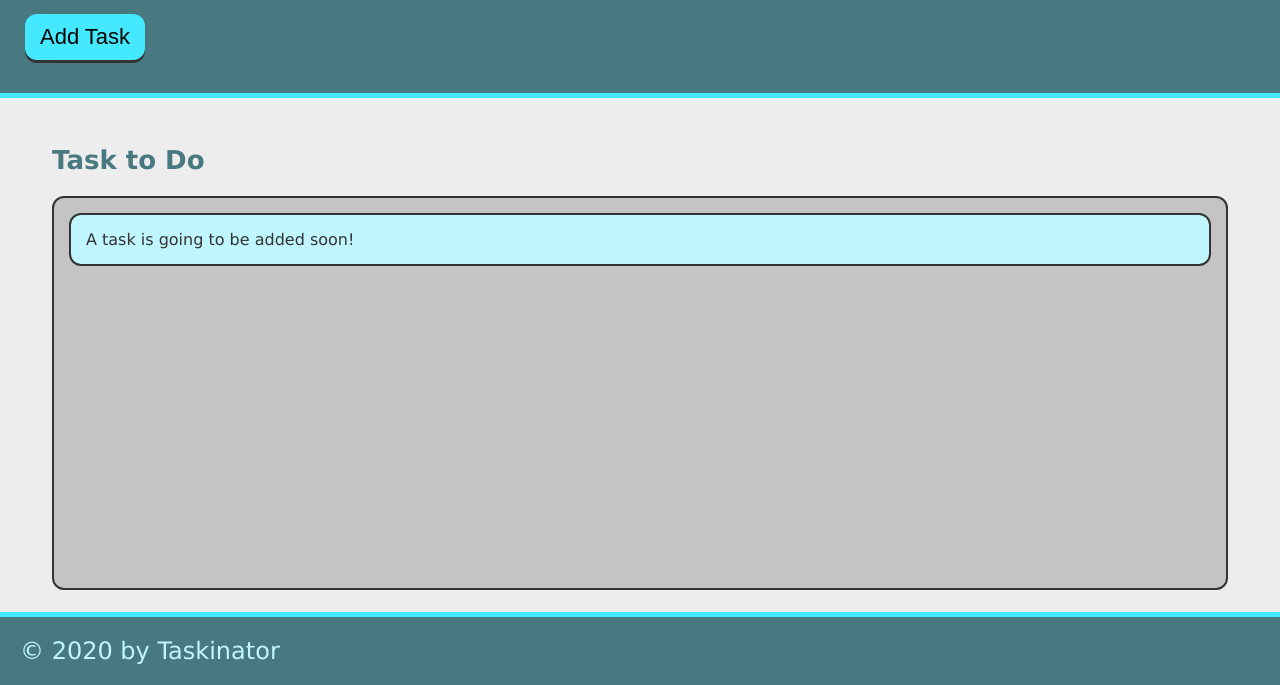
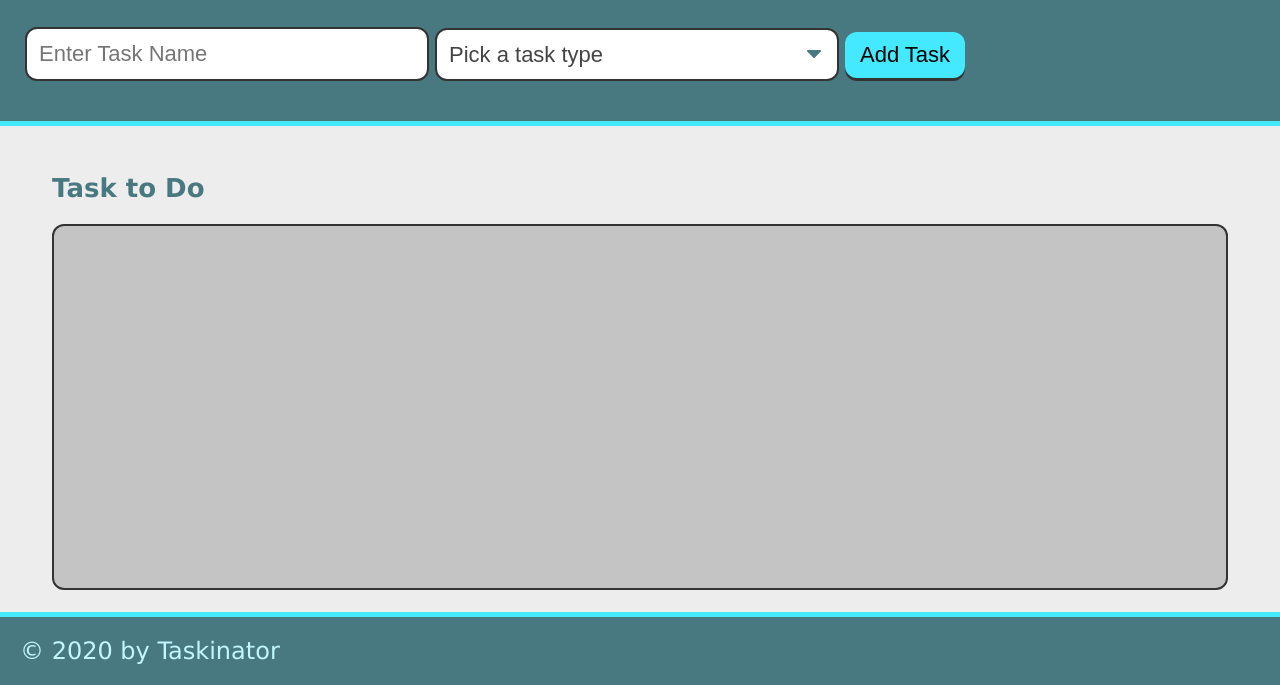
Before and after one commit to AlexDefrese/taskinator, a plain HTML site: page index.html in a window 1280 px wide. Shown: the part 115-800 px from the top of the page. Drawn offline with Linux system fonts and the light colour scheme.

Commit message:
added dropdown form

```diff
--- a/index.html
+++ b/index.html
@@ -11,15 +11,28 @@
     <header>
         <h1 class="page-title">Taskinator</h1>
         <p>Click the button below to add a new task!</p>
-        <button class="btn" id="save-task">Add Task</button>
+        <form id="task-fomr">
+            <div class="form-group">
+                <input type="text" name="task-name" placeholder="Enter Task Name"/>
+            </div>
+            <div class="form-group">
+                <select name="task-type" class="select-dropdown">
+                    <option value="" disabled selected>Pick a task type</option>
+                    <option value="Print">Print</option>
+                    <option value="Web">Web</option>
+                    <option value="Mobile">Mobile</option>
+                </select>
+            </div>
+            <div class="form-group">
+                <button class="btn" id="save-task" type="submit">Add Task</button>
+            </div>
+        </form>
     </header>
 
     <main class="page-content">
         <section class="task-list-wrapper">
             <h2 class="list-title">Task to Do</h2>
-            <ul class="task-list" id="tasks-to-do">
-                <li class="task-item">A task is going to be added soon!</li>
-            </ul>
+            <ul class="task-list" id="tasks-to-do"></ul>
         </section>
     </main>
 
```
